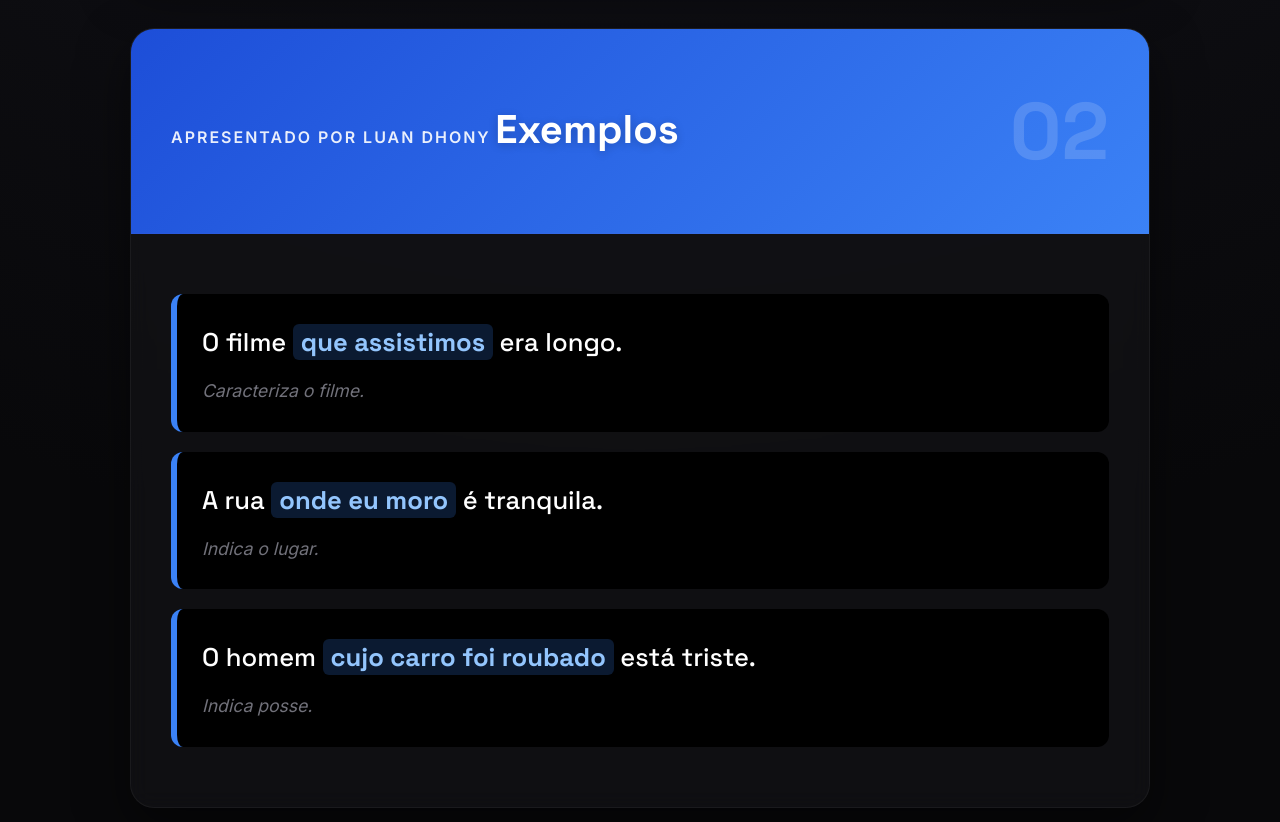
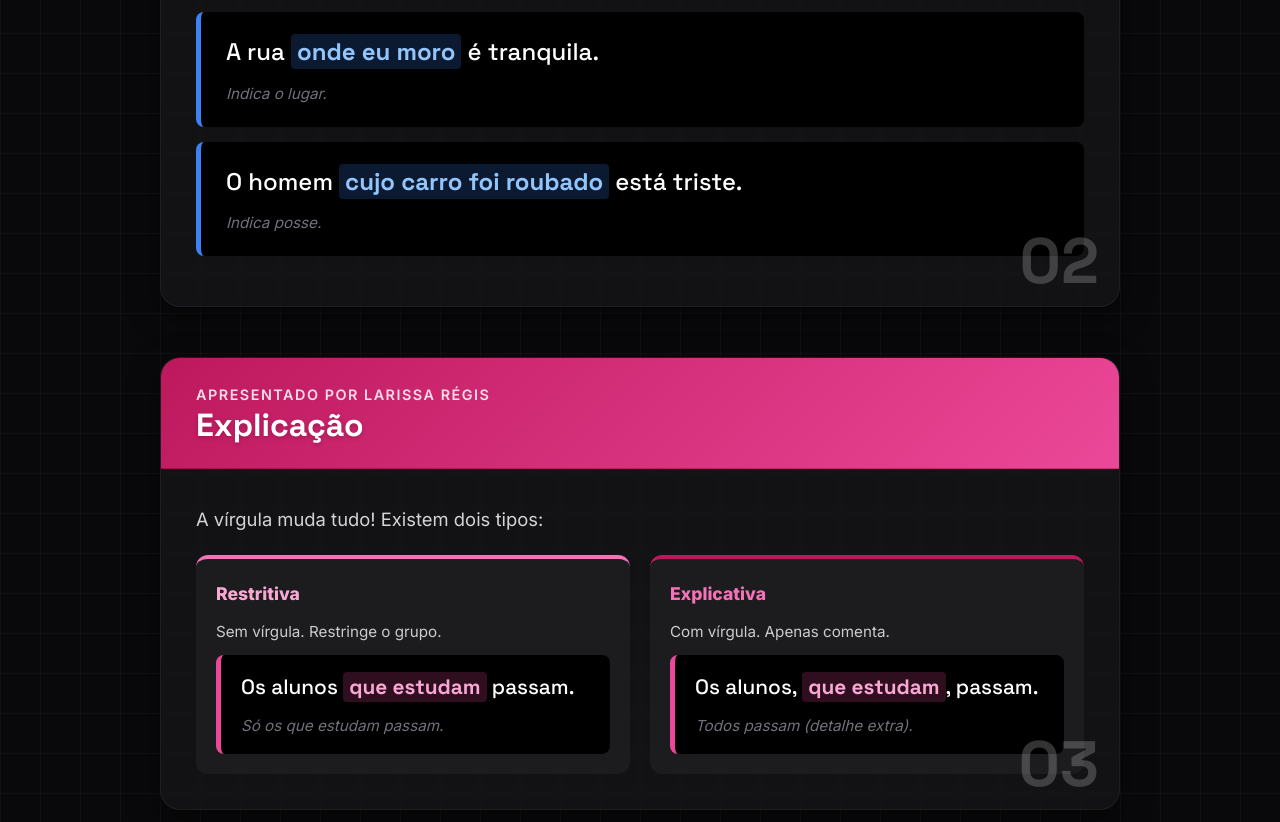
Before and after one commit to deathzephyr/Oracoes-Subordinadas-Adjetivas, a plain HTML site: page index.html in a window 1280 px wide. Shown: the part 1127-1949 px from the top of the page. Drawn offline with Linux system fonts and the light colour scheme.

Commit message:
index.html

```diff
--- a/index.html
+++ b/index.html
@@ -8,194 +8,215 @@
     <link rel="preconnect" href="https://fonts.gstatic.com" crossorigin>
     <link href="https://fonts.googleapis.com/css2?family=Inter:wght@300;400;600;800&family=Space+Grotesk:wght@500;700&display=swap" rel="stylesheet">
     <style>
-        /* --- Configurações Globais --- */
+        /* --- Base e Reset --- */
         * {
             box-sizing: border-box;
             margin: 0;
             padding: 0;
         }
 
+        /* Rolagem suave */
         html {
             scroll-behavior: smooth;
         }
 
         body {
             font-family: 'Inter', sans-serif;
-            background-color: #08080a;
+            background-color: #09090b;
             color: #e1e1e6;
-            line-height: 1.8; /* Mais espaço entre linhas para leitura */
+            line-height: 1.7;
+            /* Fundo com Grid sutil */
+            background-image:
+                linear-gradient(rgba(255, 255, 255, 0.03) 1px, transparent 1px),
+                linear-gradient(90deg, rgba(255, 255, 255, 0.03) 1px, transparent 1px);
+            background-size: 40px 40px;
             min-height: 100vh;
-            /* Textura de fundo premium */
-            background-image:
-                radial-gradient(circle at 50% 0%, #1a1a24 0%, #08080a 60%);
         }
 
-        /* Animação de entrada suave */
-        @keyframes fadeInUp {
-            from { opacity: 0; transform: translateY(40px); }
+        /* Animação de entrada */
+        @keyframes slideUp {
+            from { opacity: 0; transform: translateY(30px); }
             to { opacity: 1; transform: translateY(0); }
         }
 
-        /* --- Cabeçalho --- */
+        /* --- Cabeçalho Principal --- */
         header {
-            padding: 80px 20px 60px 20px;
+            padding: 60px 20px;
             text-align: center;
+            background: radial-gradient(circle at center, #1a1a24 0%, #09090b 100%);
+            position: relative;
         }
 
         header h1 {
             font-family: 'Space Grotesk', sans-serif;
-            font-size: clamp(2.5rem, 6vw, 4.5rem);
+            font-size: clamp(2rem, 5vw, 3.8rem);
             color: #fff;
-            margin-bottom: 15px;
+            margin-bottom: 10px;
             text-transform: uppercase;
-            letter-spacing: 4px;
-            font-weight: 700;
+            letter-spacing: 3px;
+            text-shadow: 0 0 20px rgba(255, 255, 255, 0.2);
         }
 
         header p {
             color: #71717a;
-            font-size: 1.3rem;
-            letter-spacing: 2px;
-            text-transform: uppercase;
-            font-weight: 300;
+            font-size: 1.1rem;
+            letter-spacing: 1px;
+            margin-bottom: 5px;
         }
 
-        /* --- Container Principal --- */
+        .hint {
+            display: inline-block;
+            margin-top: 15px;
+            font-size: 0.85rem;
+            color: #52525b;
+            border: 1px solid #27272a;
+            padding: 8px 16px;
+            border-radius: 20px;
+            background: rgba(0,0,0,0.3);
+        }
+
+        .hint span { color: #a1a1aa; font-weight: bold; }
+
+        /* --- Container --- */
         .container {
-            max-width: 1100px;
+            max-width: 1000px;
             margin: 0 auto;
-            padding: 0 40px 100px 40px;
+            padding: 0 20px 80px 20px;
             display: flex;
             flex-direction: column;
-            gap: 60px;
+            gap: 50px;
         }
 
-        /* --- Cards (Slides) --- */
+        /* --- Estilo dos Cards --- */
         .card {
-            background: rgba(20, 20, 24, 0.6);
+            background: rgba(24, 24, 27, 0.7);
             border: 1px solid rgba(255, 255, 255, 0.05);
-            border-radius: 24px;
+            border-radius: 20px;
             overflow: hidden;
-            box-shadow: 0 20px 50px rgba(0,0,0,0.5);
-            backdrop-filter: blur(10px);
-            position: relative;
-            animation: fadeInUp 1s ease-out forwards;
-            opacity: 0;
-            transition: transform 0.4s ease, box-shadow 0.4s ease, border-color 0.4s ease;
+            box-shadow: 0 10px 30px rgba(0,0,0,0.5);
+            transition: transform 0.4s ease, box-shadow 0.4s ease;
+            backdrop-filter: blur(5px);
+            animation: slideUp 0.8s ease-out forwards;
+            opacity: 0; /* Para animação */
         }
 
-        /* Efeito de destaque ao passar o mouse */
         .card:hover {
-            transform: translateY(-10px);
+            transform: translateY(-8px) scale(1.01);
         }
 
-        .theme-purple:hover { box-shadow: 0 0 60px rgba(139, 92, 246, 0.2); border-color: rgba(139, 92, 246, 0.3); }
-        .theme-blue:hover   { box-shadow: 0 0 60px rgba(59, 130, 246, 0.2); border-color: rgba(59, 130, 246, 0.3); }
-        .theme-pink:hover   { box-shadow: 0 0 60px rgba(219, 39, 119, 0.2); border-color: rgba(219, 39, 119, 0.3); }
+        /* Efeitos de brilho no hover por cor */
+        .theme-purple:hover { box-shadow: 0 0 40px rgba(168, 85, 247, 0.3); border-color: rgba(168, 85, 247, 0.3); }
+        .theme-blue:hover   { box-shadow: 0 0 40px rgba(59, 130, 246, 0.3); border-color: rgba(59, 130, 246, 0.3); }
+        .theme-pink:hover   { box-shadow: 0 0 40px rgba(236, 72, 153, 0.3); border-color: rgba(236, 72, 153, 0.3); }
 
-        /* Atraso na animação para efeito cascata */
+        /* Atraso na animação (efeito cascata) */
         .card:nth-child(1) { animation-delay: 0.2s; }
         .card:nth-child(2) { animation-delay: 0.4s; }
         .card:nth-child(3) { animation-delay: 0.6s; }
 
-        /* --- Cabeçalho do Card (Nome e Tema) --- */
+        /* --- CABEÇALHO COLORIDO --- */
         .card-header {
-            padding: 30px 40px;
+            padding: 25px 35px;
             display: flex;
             justify-content: space-between;
             align-items: center;
             color: white;
-            border-bottom: 1px solid rgba(255, 255, 255, 0.05);
-            position: relative;
-            overflow: hidden;
+            border-bottom: 1px solid rgba(0,0,0,0.2);
         }
 
-        /* Cores dos Temas */
+        /* Cores Fortes */
         .theme-purple .card-header { background: linear-gradient(135deg, #6d28d9, #a855f7); }
         .theme-blue .card-header   { background: linear-gradient(135deg, #1d4ed8, #3b82f6); }
         .theme-pink .card-header   { background: linear-gradient(135deg, #be185d, #ec4899); }
 
-        .presenter-info { z-index: 2; }
+        .presenter-info {
+            display: flex;
+            flex-direction: column;
+            z-index: 2;
+        }
 
         .presenter-name {
-            font-size: 1rem;
+            font-size: 0.9rem;
             text-transform: uppercase;
-            letter-spacing: 2px;
-            opacity: 0.9;
+            letter-spacing: 1.5px;
+            opacity: 0.85;
             font-weight: 600;
-            margin-bottom: 5px;
         }
 
         .presenter-role {
             font-family: 'Space Grotesk', sans-serif;
-            font-size: 2.5rem;
+            font-size: 2rem;
             font-weight: 700;
-            line-height: 1;
-            text-shadow: 0 2px 10px rgba(0,0,0,0.2);
+            line-height: 1.1;
+            text-shadow: 0 2px 4px rgba(0,0,0,0.2);
         }
 
         .part-number {
             font-family: 'Space Grotesk', sans-serif;
-            font-size: 5rem;
+            font-size: 4rem;
             font-weight: 800;
-            opacity: 0.15;
+            opacity: 0.2;
+            position: absolute;
+            right: 20px;
+            bottom: -10px;
             color: white;
             z-index: 1;
         }
 
-        /* --- Corpo do Card --- */
+        /* --- Conteúdo do Card --- */
         .card-body {
-            padding: 40px;
+            padding: 35px;
+            position: relative;
         }
 
         .card-body p {
-            font-size: 1.25rem; /* Tamanho maior para apresentação */
-            margin-bottom: 25px;
+            font-size: 1.15rem;
+            margin-bottom: 20px;
             color: #d4d4d8;
         }
 
-        strong { color: #fff; font-weight: 600; }
+        strong {
+            color: #fff;
+            font-weight: 600;
+        }
 
-        /* --- Estilo dos Exemplos (Caixas pretas) --- */
+        /* --- Exemplos Estilo Terminal --- */
         .example-box {
             background: #000;
-            border-radius: 12px;
-            padding: 25px;
-            margin: 20px 0;
-            border-left: 6px solid transparent;
-            transition: all 0.3s;
+            border-radius: 8px;
+            padding: 20px 25px;
+            margin: 15px 0;
+            border-left: 5px solid transparent;
+            transition: background 0.3s;
         }
 
-        .example-box:hover {
-            background: #0d0d0d;
-            padding-left: 30px;
-        }
+        .example-box:hover { background: #0a0a0a; }
 
+        /* Bordas laterais coloridas */
         .theme-purple .example-box { border-left-color: #a855f7; }
         .theme-blue .example-box   { border-left-color: #3b82f6; }
         .theme-pink .example-box   { border-left-color: #ec4899; }
 
         .example-sentence {
             font-family: 'Space Grotesk', sans-serif;
-            font-size: 1.6rem;
+            font-size: 1.5rem;
             color: #fff;
-            margin-bottom: 10px;
-            font-weight: 500;
+            margin-bottom: 8px;
         }
 
         .highlight {
             font-weight: 700;
-            padding: 2px 8px;
-            border-radius: 6px;
+            padding: 2px 6px;
+            border-radius: 4px;
         }
 
-        /* Cores dos destaques */
+        /* Destaques coloridos */
         .theme-purple .highlight { background: rgba(168, 85, 247, 0.2); color: #d8b4fe; }
         .theme-blue .highlight   { background: rgba(59, 130, 246, 0.2); color: #93c5fd; }
         .theme-pink .highlight   { background: rgba(236, 72, 153, 0.2); color: #f9a8d4; }
 
         .explanation-text {
-            font-size: 1.1rem;
+            font-size: 0.95rem;
             color: #71717a;
             font-style: italic;
         }
@@ -204,56 +225,52 @@
         .comparison-grid {
             display: grid;
             grid-template-columns: 1fr 1fr;
-            gap: 25px;
-            margin-top: 30px;
+            gap: 20px;
+            margin-top: 20px;
         }
 
         @media (max-width: 768px) {
             .comparison-grid { grid-template-columns: 1fr; }
-            .presenter-role { font-size: 1.8rem; }
-            .card-body { padding: 25px; }
+            .presenter-role { font-size: 1.5rem; }
         }
 
         .compare-card {
-            background: rgba(39, 39, 42, 0.6);
-            padding: 25px;
-            border-radius: 16px;
-            border-top: 5px solid transparent;
+            background: rgba(39, 39, 42, 0.5);
+            padding: 20px;
+            border-radius: 12px;
+            border-top: 4px solid transparent;
             transition: transform 0.3s;
         }
 
         .compare-card:hover { transform: translateY(-3px); }
 
         /* Tema ROSA para a comparação */
-        .compare-restritiva { border-top-color: #f472b6; }
-        .compare-explicativa { border-top-color: #be185d; }
+        .compare-restritiva { border-top-color: #f472b6; } /* Rosa claro */
+        .compare-explicativa { border-top-color: #be185d; } /* Rosa escuro */
 
         .compare-title {
             font-weight: 700;
-            font-size: 1.3rem;
-            margin-bottom: 15px;
+            font-size: 1.1rem;
+            margin-bottom: 10px;
             display: block;
-            text-transform: uppercase;
         }
 
         .text-pink-light { color: #f9a8d4; }
         .text-pink-dark { color: #f472b6; }
 
-        /* --- Lista Customizada --- */
+        /* --- Listas --- */
         ul.custom-list { list-style: none; }
         ul.custom-list li {
-            padding-left: 30px;
+            padding-left: 25px;
             position: relative;
-            margin-bottom: 15px;
+            margin-bottom: 12px;
             color: #ccc;
-            font-size: 1.2rem;
         }
         ul.custom-list li::before {
             content: '→';
             position: absolute;
             left: 0;
-            font-size: 1.2rem;
-            top: -2px;
+            font-size: 1rem;
         }
         .theme-purple ul.custom-list li::before { color: #a855f7; }
         .theme-blue ul.custom-list li::before   { color: #3b82f6; }
@@ -264,6 +281,7 @@
     <header>
         <h1>Orações Subordinadas Adjetivas</h1>
         <p>Uma jornada pela gramática</p>
+        <div class="hint">Dica: Pressione <span>1</span>, <span>2</span> ou <span>3</span> no teclado para navegar.</div>
     </header>
 
     <div class="container">
@@ -333,18 +351,18 @@
                 <div class="comparison-grid">
                     <div class="compare-card compare-restritiva">
                         <span class="compare-title text-pink-light">Restritiva</span>
-                        <p style="font-size: 1.1rem; margin-bottom:15px; color: #ccc;">Sem vírgula. Restringe o grupo.</p>
-                        <div class="example-box" style="margin:0; padding: 20px;">
-                            <div class="example-sentence" style="font-size: 1.4rem;">Os alunos <span class="highlight">que estudam</span> passam.</div>
+                        <p style="font-size: 0.95rem; margin-bottom:10px; color: #ccc;">Sem vírgula. Restringe o grupo.</p>
+                        <div class="example-box" style="margin:0; padding: 15px 20px;">
+                            <div class="example-sentence" style="font-size: 1.3rem;">Os alunos <span class="highlight">que estudam</span> passam.</div>
                             <div class="explanation-text">Só os que estudam passam.</div>
                         </div>
                     </div>
 
                     <div class="compare-card compare-explicativa">
                         <span class="compare-title text-pink-dark">Explicativa</span>
-                        <p style="font-size: 1.1rem; margin-bottom:15px; color: #ccc;">Com vírgula. Apenas comenta.</p>
-                        <div class="example-box" style="margin:0; padding: 20px;">
-                            <div class="example-sentence" style="font-size: 1.4rem;">Os alunos, <span class="highlight">que estudam</span>, passam.</div>
+                        <p style="font-size: 0.95rem; margin-bottom:10px; color: #ccc;">Com vírgula. Apenas comenta.</p>
+                        <div class="example-box" style="margin:0; padding: 15px 20px;">
+                            <div class="example-sentence" style="font-size: 1.3rem;">Os alunos, <span class="highlight">que estudam</span>, passam.</div>
                             <div class="explanation-text">Todos passam (detalhe extra).</div>
                         </div>
                     </div>
@@ -354,9 +372,10 @@
 
     </div>
 
-    <!-- Script de Navegação (Oculto) -->
+    <!-- Script para navegação pelo teclado -->
     <script>
         document.addEventListener('keydown', function(event) {
+            // Verifica se a tecla pressionada é 1, 2 ou 3
             if (event.key === '1') {
                 document.getElementById('parte1').scrollIntoView({ behavior: 'smooth' });
             } else if (event.key === '2') {
```
